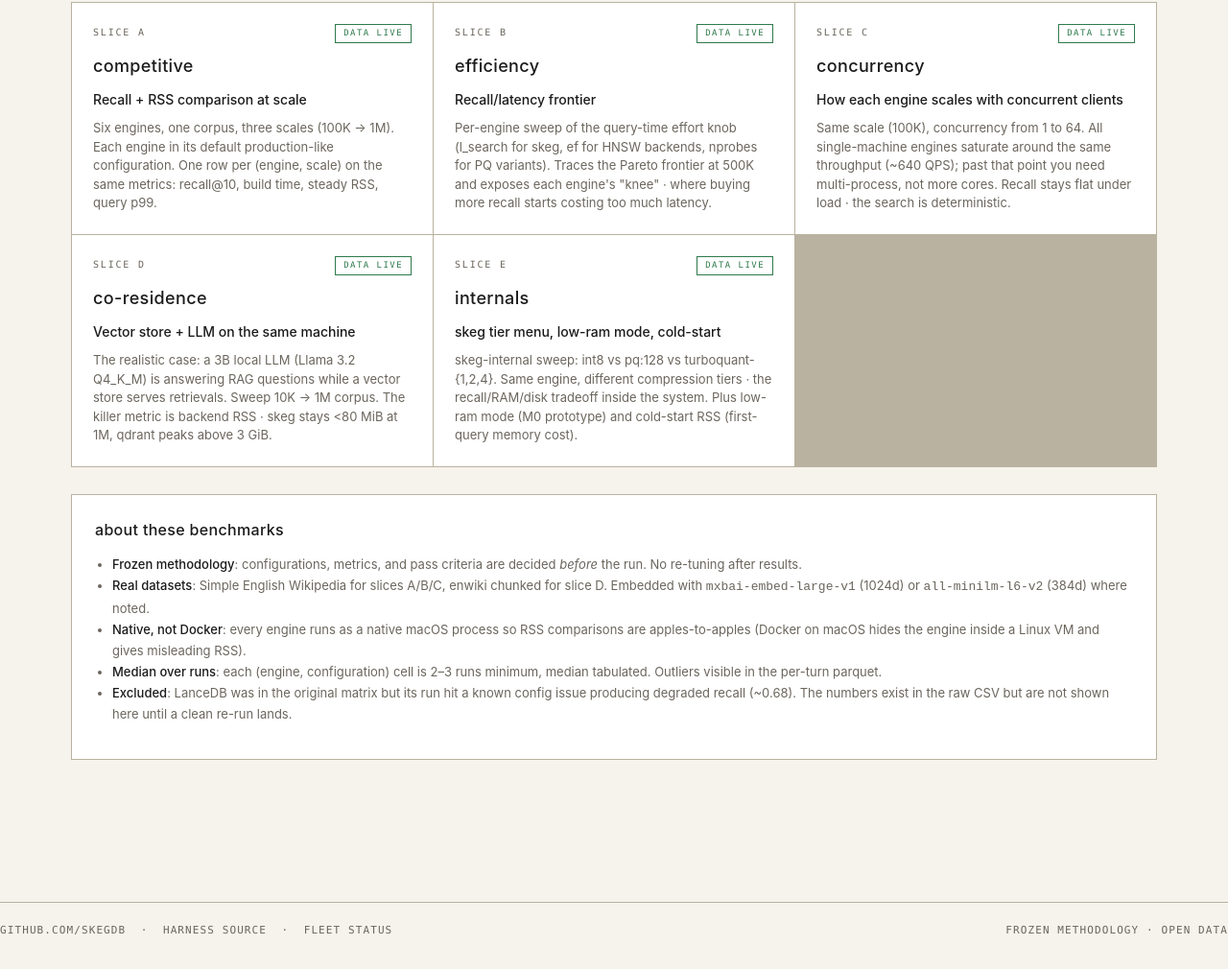
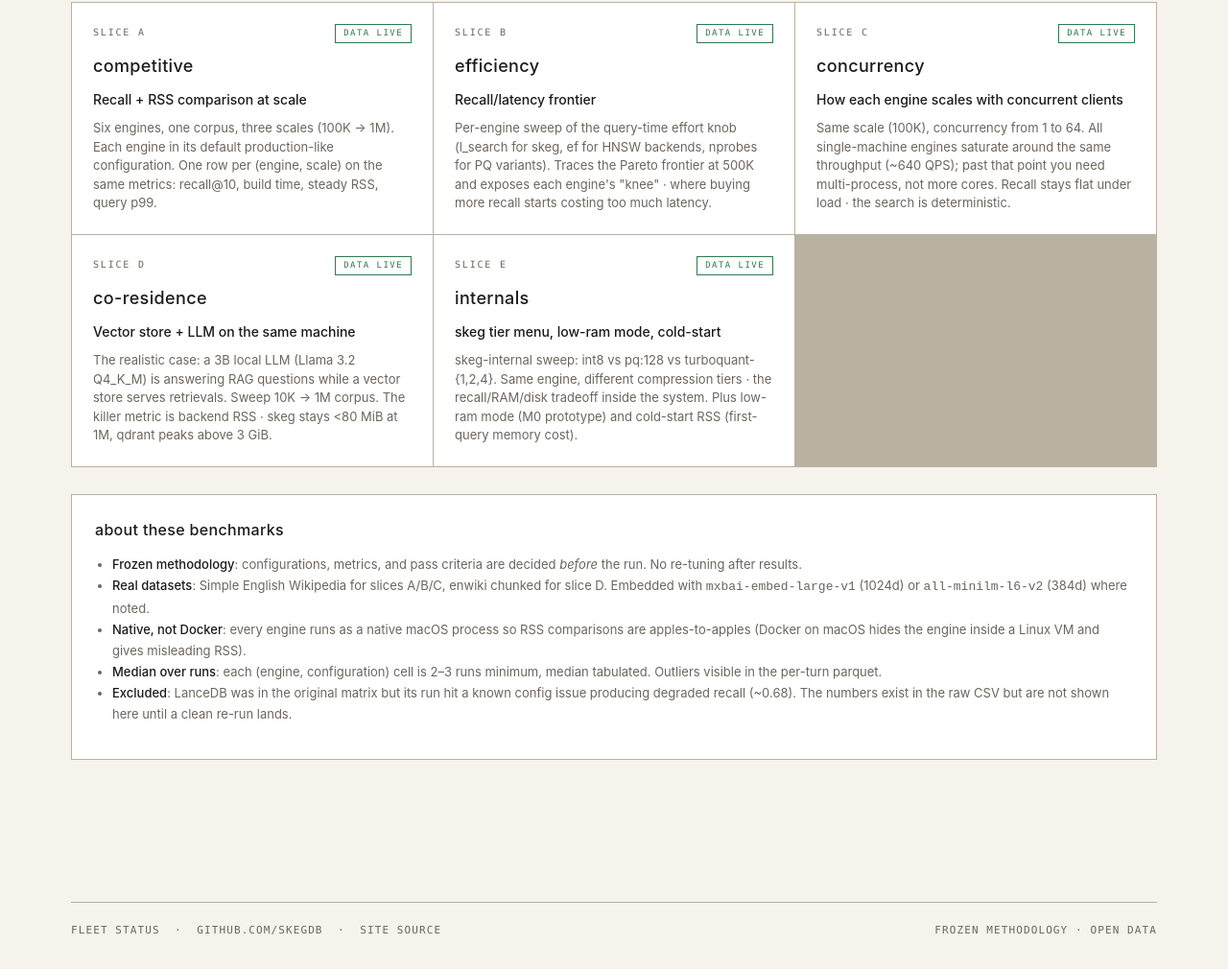
Before and after one commit to skegdb/skegdb.github.io, an Astro site: page /bench in a window 1280 px wide. Shown: the part 587-1597 px from the top of the page at 96% size. Before the commit the page ends 1565 px from the top, so only its background shows below. Built offline with nearby package versions, Linux system fonts and the light colour scheme; Astro itself is replaced by a stand-in of ours.

Commit message:
fix(bench): footer wrap to content width + drop 404 link to bench-compare

```diff
--- a/src/layouts/BenchLayout.astro
+++ b/src/layouts/BenchLayout.astro
@@ -64,16 +64,18 @@ const {
     <slot />
   </main>
 
+  <div class="bench-footer-wrap">
     <footer class="site-footer">
       <div>
+        <a href="/">fleet status</a>
+        &nbsp;·&nbsp;
         <a href="https://github.com/skegdb">github.com/skegdb</a>
         &nbsp;·&nbsp;
-      <a href="https://github.com/skegdb/skeg/tree/main/bench-compare">harness source</a>
-      &nbsp;·&nbsp;
-      <a href="/">fleet status</a>
+        <a href="https://github.com/skegdb/skegdb.github.io">site source</a>
       </div>
       <div>frozen methodology · open data</div>
     </footer>
+  </div>
 
   <script is:inline>
     document.addEventListener('click', function (e) {
@@ -140,6 +142,11 @@ const {
       margin: 0 auto;
       padding: 32px 24px 64px;
     }
+    .bench-footer-wrap {
+      max-width: 1180px;
+      margin: 0 auto;
+      padding: 0 24px 32px;
+    }
 
     /* Tablet: drop the eyebrow label, keep links + toggle. */
     @media (max-width: 960px) {
```
Lines whose indentation alone changed are shown as unchanged.
